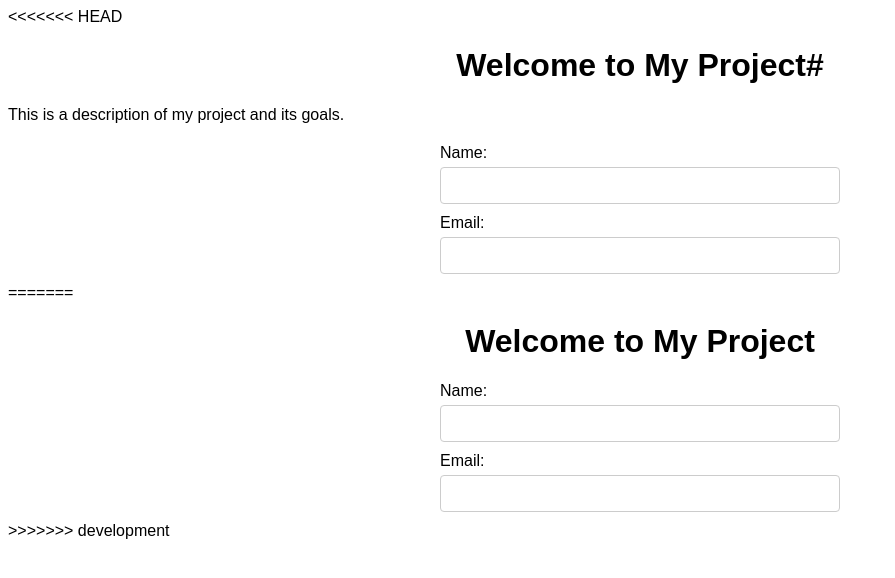
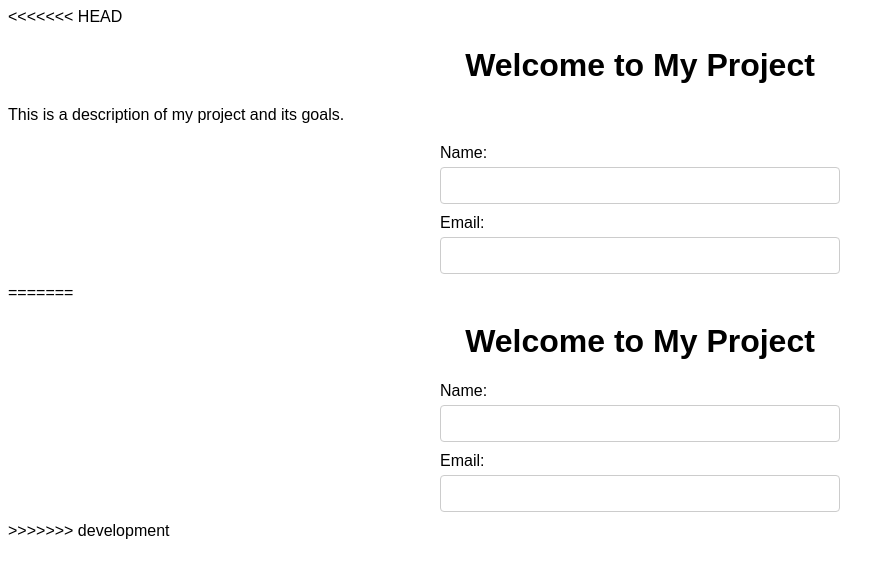
Before and after one commit to mouadhx04/git-workflow-exercise, a plain HTML site: page index.html in a window 1280 px wide. Shown: the whole page, without its empty margins (0-895 px from the left). Drawn offline with Linux system fonts and the light colour scheme.

```diff
--- a/index.html
+++ b/index.html
@@ -6,7 +6,7 @@
 <title>My Project</title>
 </head>
 <body>
-<h1>Welcome to My Project#</h1>
+<h1>Welcome to My Project</h1>
 <p>This is a description of my project and its goals.</p>
 
 <form>
```
